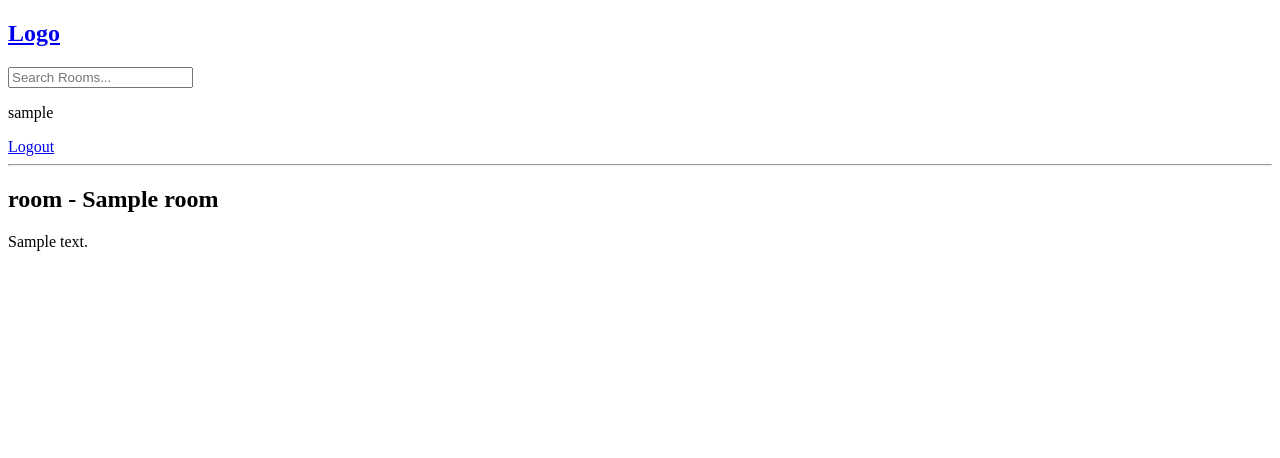
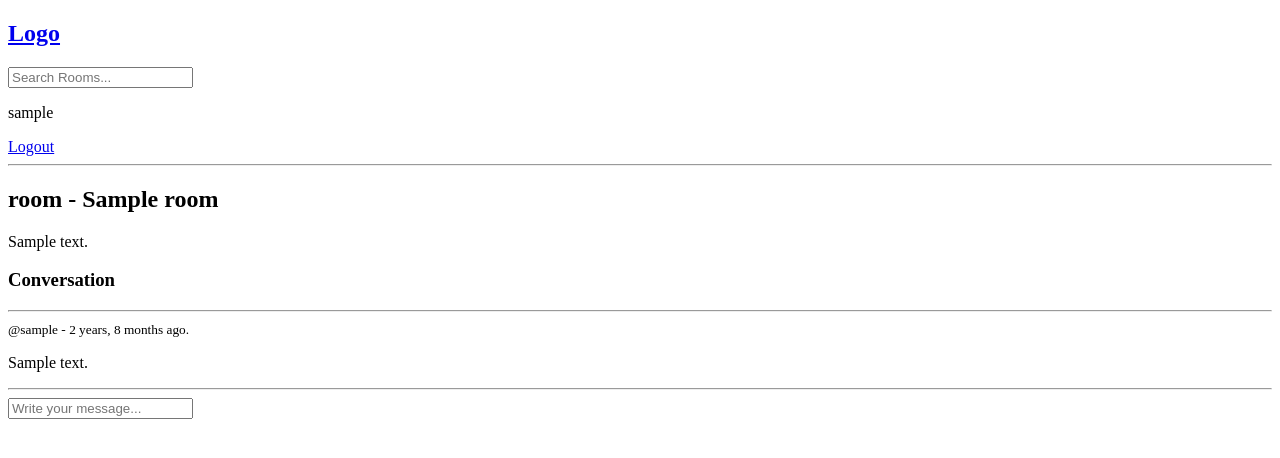
Before and after one commit to sajidurshajib/django-7h, a Django app: page /room/1/ in a window 1280 px wide. Shown: the top 458 px of the page. Run offline with Django 4.2, Linux system fonts and the light colour scheme; a user stored in the database is signed in; tables that the repository leaves empty hold one stand-in row (values such as "Sample post").

Commit message:
show all message

```diff
--- a/studybud/base/templates/base/room.html
+++ b/studybud/base/templates/base/room.html
@@ -3,4 +3,27 @@
 {% block content %}
 <h2>room - {{ room.name }}</h2>
 <p>{{ room.description }}</p>
+
+
+<div class="comment-wrapper">
+    <h3>Conversation</h3>
+    <hr>
+    {% for message in room_messages %}
+        <div>
+            <small>@{{message.user}} - {{message.created|timesince}} ago.</small>
+            <p>{{message.body}}</p>
+            <hr>
+        </div>
+    {% endfor %}
+</div>
+
+{% if request.user.is_authenticated %}
+<div class="message-writer">
+    <form action="" method="POST">
+        {% csrf_token %}
+        <input type="text" name="body" placeholder="Write your message...">
+    </form>
+</div>
+{% endif %}
+
 {% endblock %}
--- a/studybud/base/views.py
+++ b/studybud/base/views.py
@@ -6,7 +6,7 @@ from django.db.models import Q
 from django.contrib import messages
 from django.contrib.auth.models import User
 from django.contrib.auth.forms import UserCreationForm
-from .models import Room, Topic
+from .models import Room, Topic, Message
 from .forms import RoomForm
 
 # from django.http import HttpResponse
@@ -75,7 +75,18 @@ def home(request):
 
 def room(request, id):
     room = Room.objects.get(id=id)
-    context = {'room': room}
+    room_messages = room.message_set.all().order_by('-created')
+
+    # message box
+    if request.method == "POST":
+        message = Message.objects.create(
+            user=request.user,
+            room=room,
+            body=request.POST.get('body')
+        )
+        return redirect('room', id=room.id)
+
+    context = {'room': room, 'room_messages': room_messages}
     return render(request, 'base/room.html', context)
 
 
```
